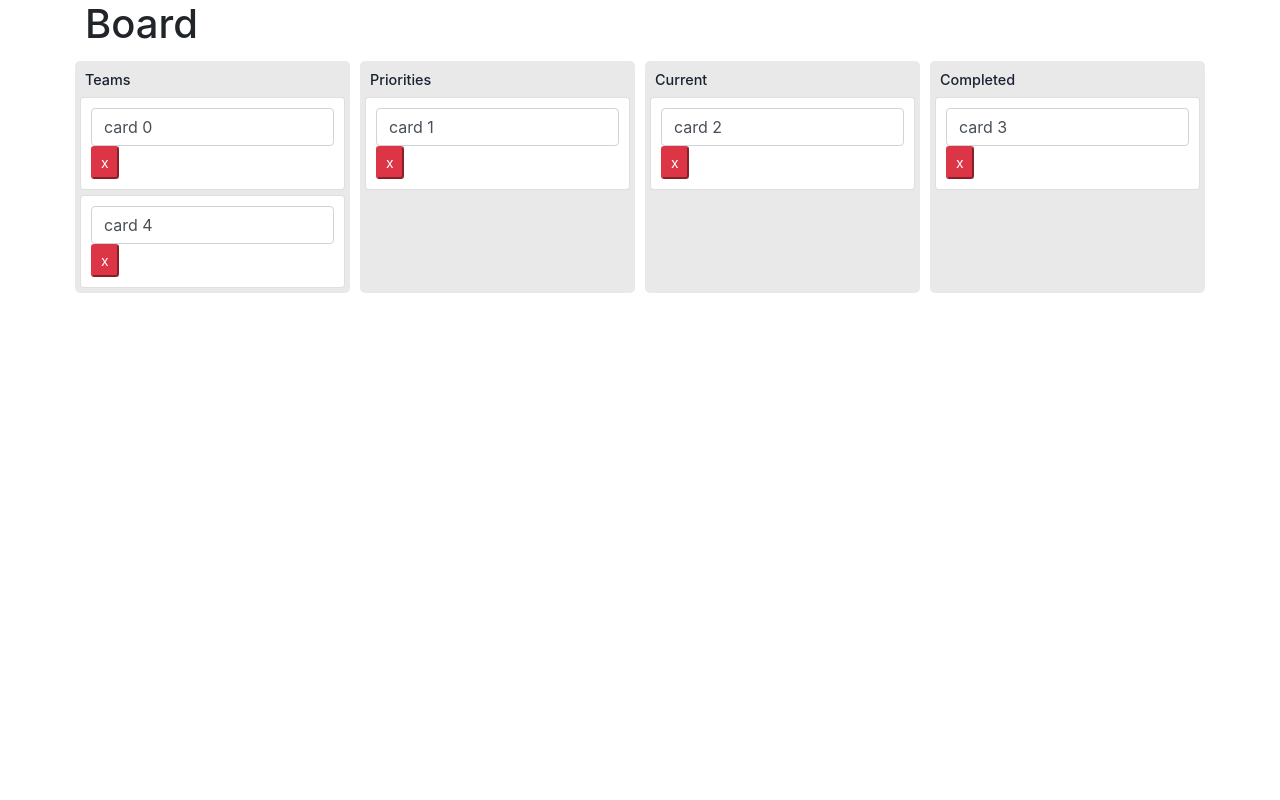
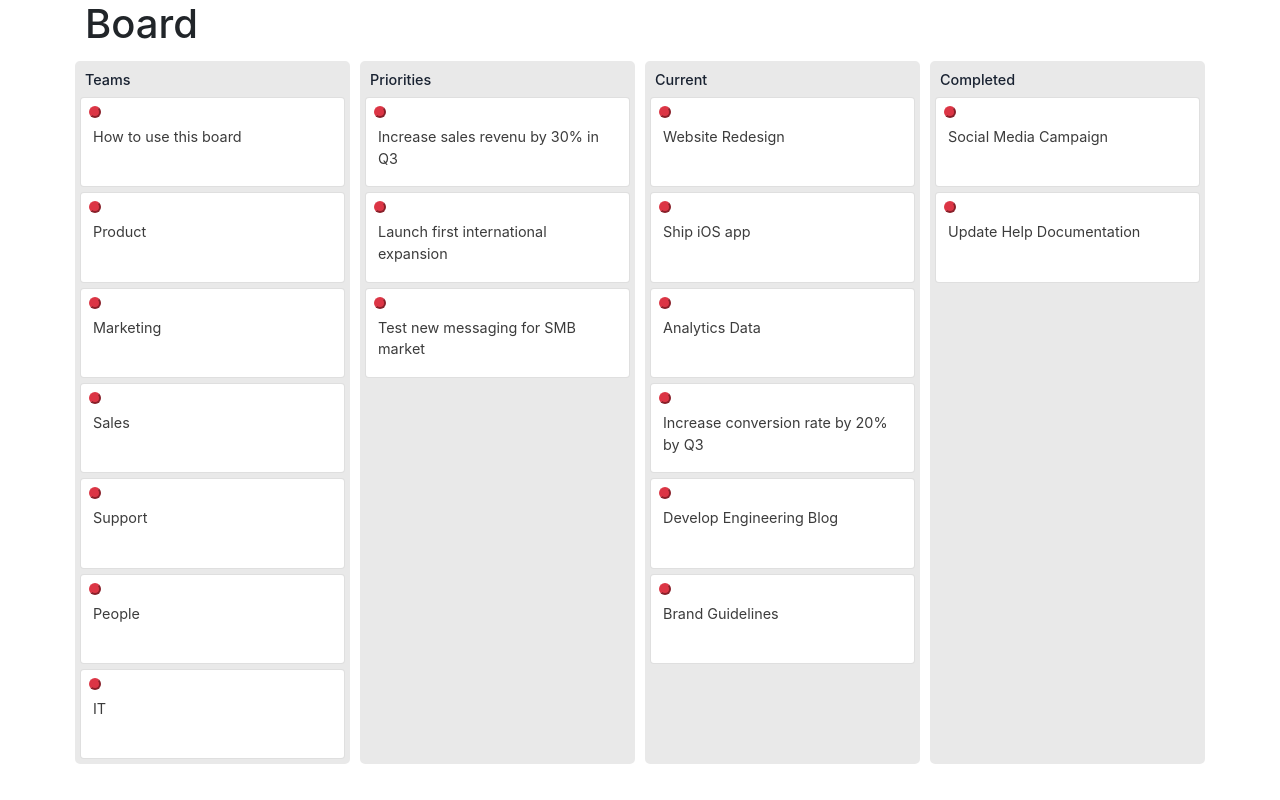
Before and after one commit to loicsay/kanban-board, a React (Create React App) app: page / in a window 1280 px wide. Built offline with nearby package versions, Linux system fonts and the light colour scheme.

Commit message:
code improvement and style modifications

```diff
--- a/src/components/board.jsx
+++ b/src/components/board.jsx
@@ -4,11 +4,24 @@ import List from "./list";
 class Board extends Component {
   state = {
     cards: [
-      { id: 0, list: "Teams", content: "card 0" },
-      { id: 1, list: "Priorities", content: "card 1" },
-      { id: 2, list: "Current", content: "card 2" },
-      { id: 3, list: "Completed", content: "card 3" },
-      { id: 4, list: "Teams", content: "card 4" }
+      { id: 0, list: "Teams", content: "How to use this board" },
+      { id: 1, list: "Teams", content: "Product" },
+      { id: 2, list: "Teams", content: "Marketing" },
+      { id: 3, list: "Teams", content: "Sales" },
+      { id: 4, list: "Teams", content: "Support" },
+      { id: 5, list: "Teams", content: "People" },
+      { id: 6, list: "Teams", content: "IT" },
+      { id: 7, list: "Priorities", content: "Increase sales revenu by 30% in Q3" },
+      { id: 8, list: "Priorities", content: "Launch first international expansion" },
+      { id: 9, list: "Priorities", content: "Test new messaging for SMB market" },
+      { id: 10, list: "Current", content: "Website Redesign" },
+      { id: 11, list: "Current", content: "Ship iOS app" },
+      { id: 12, list: "Current", content: "Analytics Data" },
+      { id: 13, list: "Current", content: "Increase conversion rate by 20% by Q3" },
+      { id: 14, list: "Current", content: "Develop Engineering Blog" },
+      { id: 15, list: "Current", content: "Brand Guidelines" },
+      { id: 16, list: "Completed", content: "Social Media Campaign" },
+      { id: 17, list: "Completed", content: "Update Help Documentation" }
     ],
     lists: [
       { id: 0, name: "Teams" },
@@ -24,14 +37,13 @@ class Board extends Component {
   };
 
   handleEdit = (content, cardId) => {
-    const cards = this.state.cards;
+    const cards = [...this.state.cards];
     for (let id in cards) {
       if (Number(id) === cardId) {
         cards[id].content = content;
       }
     }
     this.setState(cards);
-    console.log(this.state);
   };
 
   render() {
--- a/src/components/card.jsx
+++ b/src/components/card.jsx
@@ -1,31 +1,27 @@
 import React, { Component } from "react";
 
 class Card extends Component {
-
-  handleOnBlur = (e) => {
+  handleOnBlur = e => {
     this.props.onEdit(e.target.value, this.props.id);
-  }
+  };
 
   render() {
     return (
-      <>
         <div className="card">
           <div className="card-body">
-            <input
-              type="text"
-              className="form-control"
-              onBlur={this.handleOnBlur}
-              defaultValue={this.props.content}
-            />
             <button
               className="btn-danger btn-sm"
               onClick={() => this.props.onDelete(this.props.id)}
-            >
-              x
-            </button>
+            />
+            <div className="form-group" onBlur={this.handleOnBlur}>
+              <textarea
+                className="form-control"
+                rows="2"
+                defaultValue={this.props.content}
+              />
+            </div>
           </div>
         </div>
-      </>
     );
   }
 }
--- a/src/index.css
+++ b/src/index.css
@@ -22,12 +22,17 @@ h4 {
   color: #192231;
 }
 
+textarea {
+  border: none;
+  outline: none;
+}
+
 .card {
   margin-bottom: 5px;
 }
 
 .card-body {
-  padding: 10px;
+  padding: 8px;
 }
 
 .col-sm {
@@ -39,13 +44,35 @@ h4 {
   padding: 10px 5px 0 5px;
 }
 
-.card-text {
-  font-size: 0.9rem;
-  width: 100%;
-  word-break: break-all;
-  color: #3C3C3C;
+.btn-danger.btn-sm {
+  margin: 0;
+  padding: 0;
+  height: 12px;
+  width: 12px;
+  border-radius: 50%;
+  cursor: pointer;
+  display: block;
 }
 
-.btn-danger.btn-sm {
-  margin-right: 10px;
+.btn-danger.btn-sm:hover {
+  background-color: red;
 }
+
+.form-group {
+  margin: 0;
+  font-size: 0.8rem;
+  border-width: 0px;
+  width: 100%;
+  height: auto;
+  overflow: auto;
+}
+
+.form-control {
+  color: #3C3C3C;
+  font-size: 0.9rem;
+  padding: 8px 4px 4px 4px;
+  display: inline-block;
+  border: none;
+  outline: none;
+  resize: none;
+}
```
